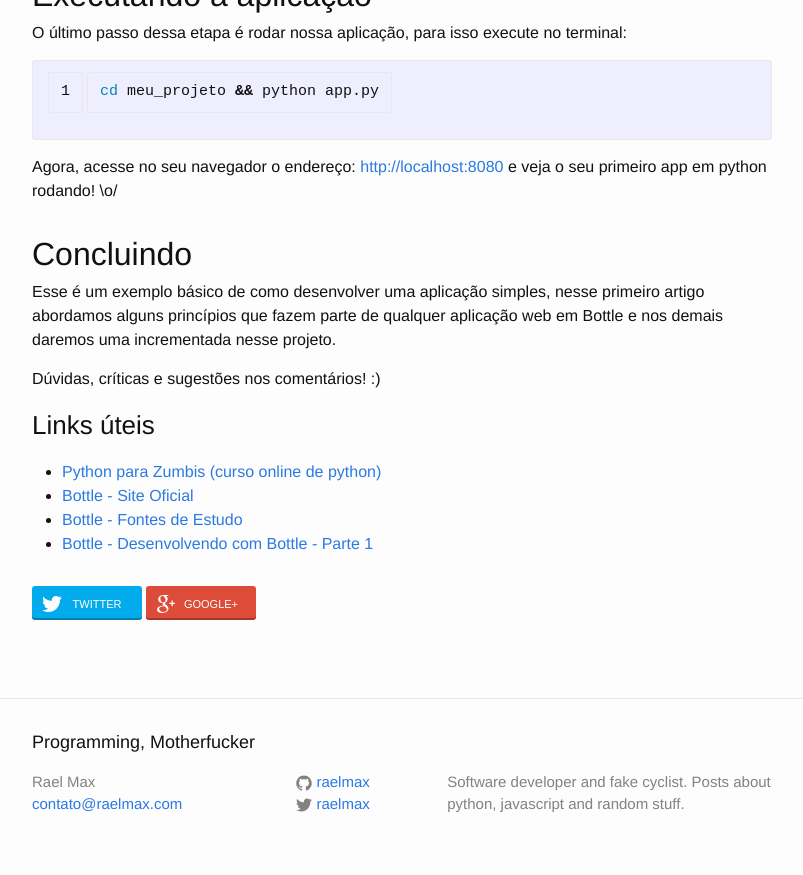
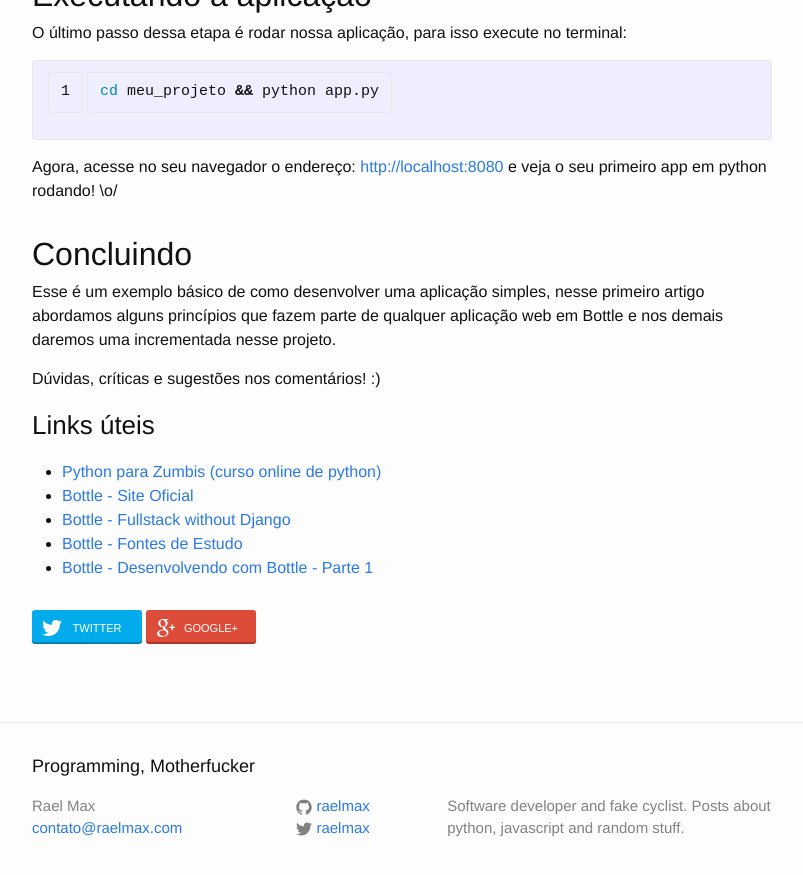
Before and after one commit to raelmax/raelmax.github.io, a Jekyll site: the page built from _posts/2014-12-03-bottle-comecando-na-web-com-python.markdown, in a window 1280 px wide and 900 px high, scrolled down 2062 px. Shown: the top 875 px of the window, without its empty margins (238-1041 px from the left). Built offline with Jekyll 4.4.1, drawn with Linux system fonts in a browser that asks for light colours; comment, search, counter and statistics services are not loaded.

Commit message:
update last post with avelino.xxx bottle post

```diff
--- a/_posts/2014-12-03-bottle-comecando-na-web-com-python.markdown
+++ b/_posts/2014-12-03-bottle-comecando-na-web-com-python.markdown
@@ -75,5 +75,6 @@ Dúvidas, críticas e sugestões nos comentários! :)
 
 - [Python para Zumbis (curso online de python)](http://pycursos.com/python-para-zumbis/)
 - [Bottle - Site Oficial](http://bottlepy.org)
+- [Bottle - Fullstack without Django](http://www.avelino.xxx/2014/12/bottle-full-stack-without-django)
 - [Bottle - Fontes de Estudo](https://ericstk.wordpress.com/2014/12/03/bottle-framework-fontes-de-estudos/)
 - [Bottle - Desenvolvendo com Bottle - Parte 1](http://pythonclub.com.br/desenvolvendo-com-bottle-parte-1.html)
```
